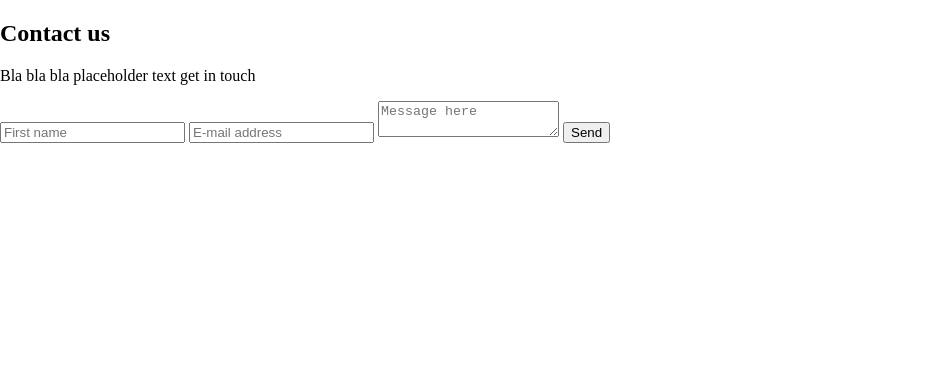
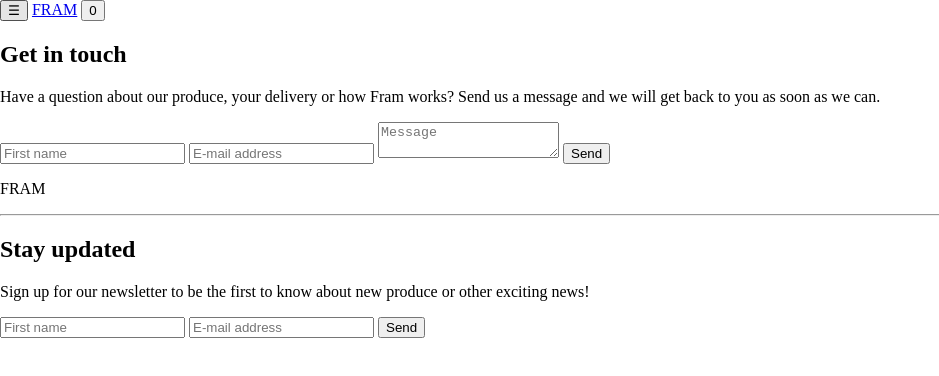
Before and after one commit to mathildensivertsen/sustainable-food-webshop, a plain HTML site: page contact.html in a window 1280 px wide. Shown: the whole page, without its empty margins (0-939 px from the left). Drawn offline with Linux system fonts and the light colour scheme.

Commit message:
Lagt til header og footer på contact. Rettet skrivefeiler. Fylt inn tekst

```diff
--- a/contact.html
+++ b/contact.html
@@ -1,27 +1,73 @@
 <!DOCTYPE html>
 <html lang="en">
+
 <head>
     <meta charset="UTF-8">
     <meta name="viewport" content="width=device-width, initial-scale=1.0">
-    <title>Sustainable food webshop</title>
+    <title>Sustainable food webshop contact form</title>
     <link rel="stylesheet" href="./style.css">
 </head>
+
 <body>
+
+    <header class="header">
+        <button class="menu-toggle" aria-label="Open menu" aria-expanded="false" aria-controls="main-menu">
+            <span aria-hidden="true">☰</span>
+        </button>
+
+        <a href="index.html" class="logo">FRAM</a>
+
+        <button class="cart" id="cart-button" aria-label="Shopping basket, 0 items">
+            <span id="cart-count" aria-hidden="true">0</span>
+        </button>
+
+        <nav id="main-menu" class="main-menu" aria-label="Main menu" hidden>
+            <ul>
+                <li><a href="products.html">Products</a></li>
+                <li><a href="chat.html">Chat</a></li>
+                <li><a href="contact.html">Contact</a></li>
+            </ul>
+            <a href="#" class="checkout-link" aria-disabled="true">Checkout</a>
+        </nav>
+    </header>
+
     <main>
-        <h2>Contact us</h2>
-        <p>Bla bla bla placeholder text get in touch</p>
-        <form class="contact-form">
+        <section class="contact">
+            <h1>Get in touch</h1>
+            <p>Have a question about our produce, your delivery or how Fram works? Send us a message and we will get
+                back to you as soon as we can.</p>
+
+            <form class="contact-form">
+                <label for="first-name" class="visually-hidden">First name</label>
+                <input type="text" id="first-name" name="first-name" placeholder="First name" required>
+
+                <label for="email" class="visually-hidden">E-mail address</label>
+                <input type="email" id="email" name="email" placeholder="E-mail address" required>
+
+                <label for="message" class="visually-hidden">Message</label>
+                <textarea id="message" name="message" placeholder="Message" required></textarea>
+
+                <button type="submit">Send</button>
+            </form>
+        </section>
+    </main>
+
+    <footer class="footer">
+        <p class="logo">FRAM</p>
+        <hr>
+        <h2>Stay updated</h2>
+        <p>Sign up for our newsletter to be the first to know about new produce or other exciting news!</p>
+        <form class="newsletter-form">
             <label for="first-name" class="visually-hidden">First name</label>
             <input type="text" id="first-name" name="first-name" placeholder="First name" required>
 
             <label for="email" class="visually-hidden">E-mail address</label>
             <input type="email" id="email" name="email" placeholder="E-mail address" required>
 
-            <label for="message" class="visually-hidden">Melding:</label>
-            <textarea id="message" name="message" placeholder="Message here"></textarea>
-
             <button type="submit">Send</button>
-    </main>
+        </form>
+    </footer>
 
 </body>
+
 </html>
```
